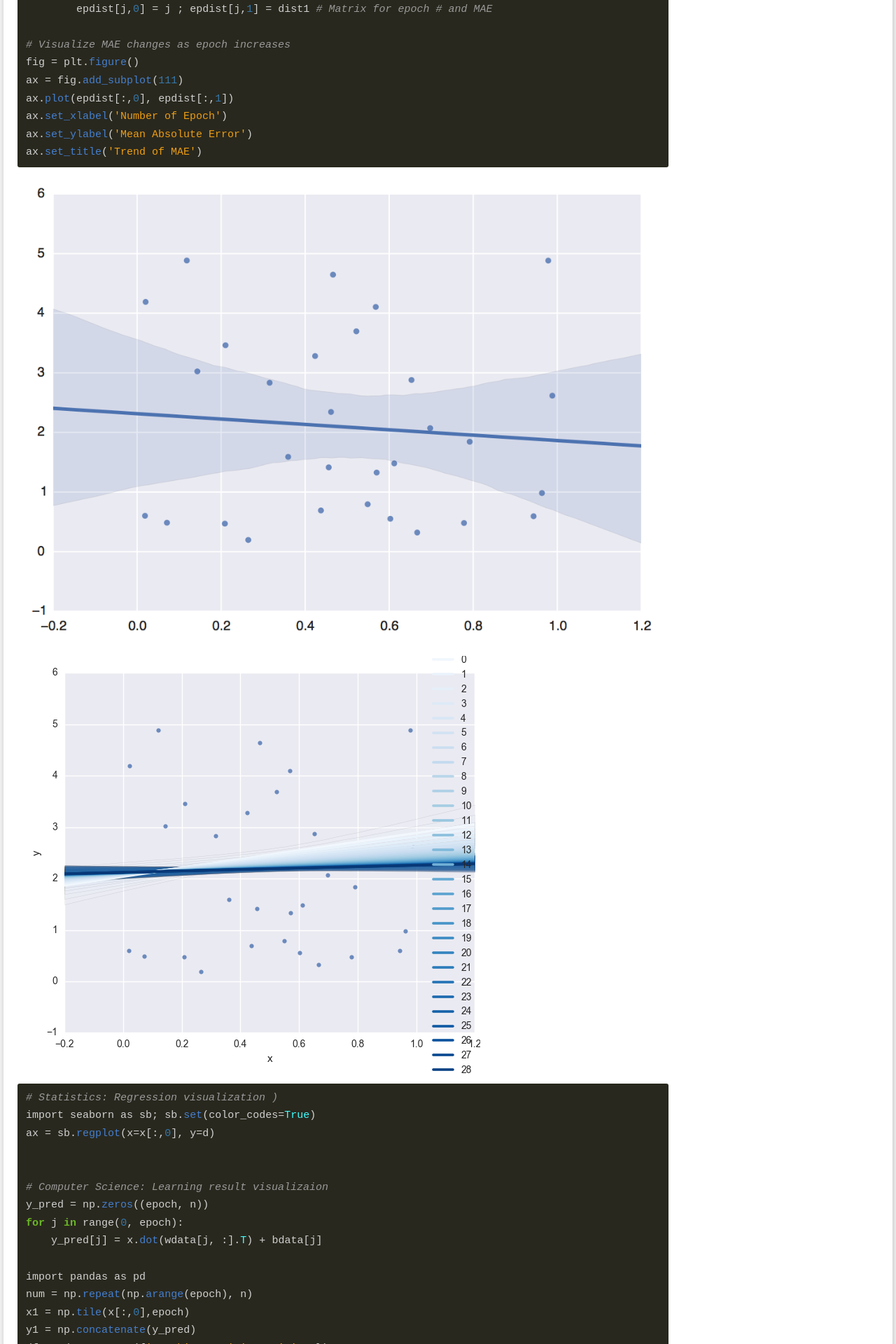
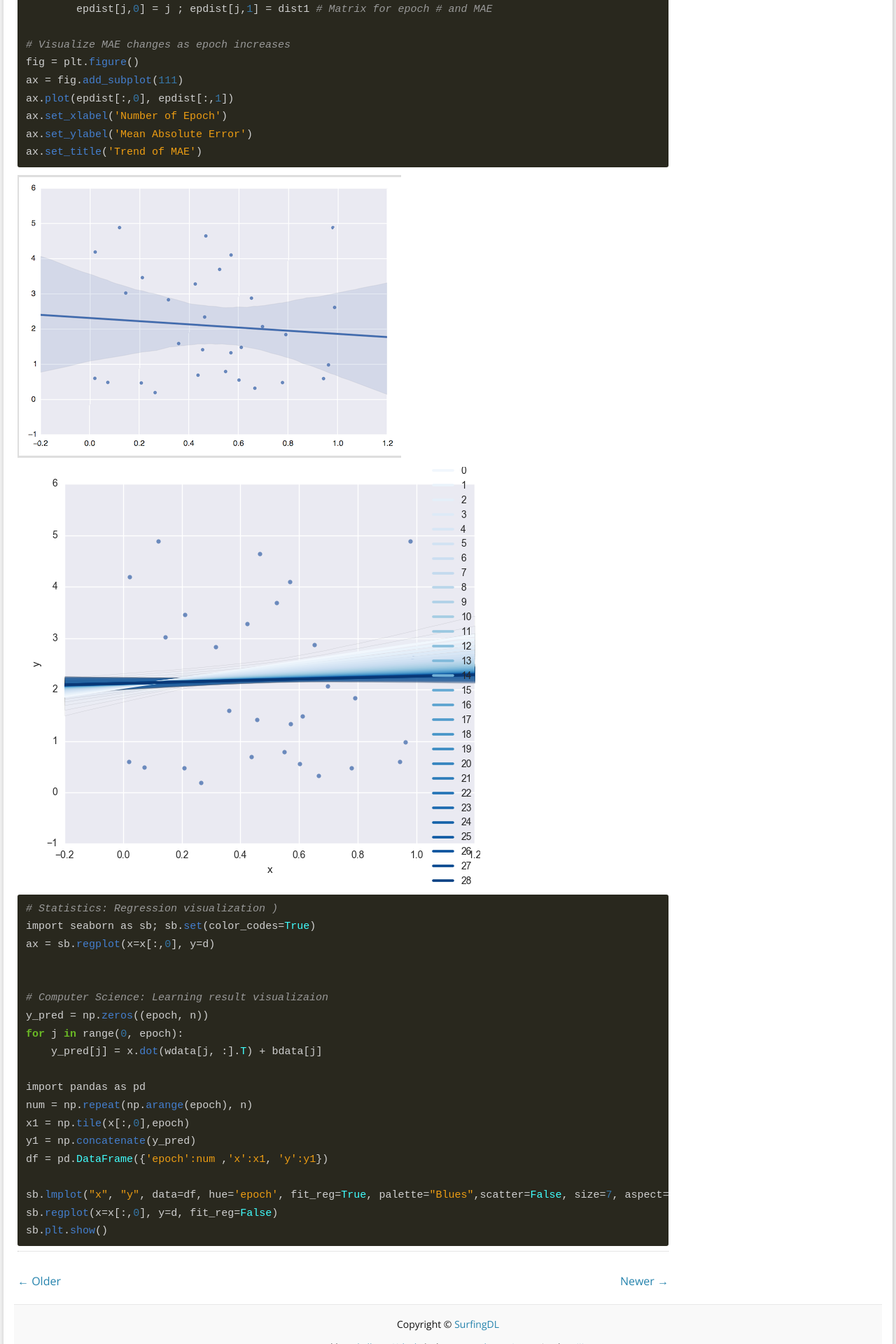
Before and after one commit to wonik/wonikjang.github.io, a Jekyll site: the page built from _posts/2017-04-30-stat_vs_cs.md, in a window 1280 px wide. Shown: the part 3215-5135 px from the top of the page at 70% size. Built offline with Jekyll 4.4.1, drawn with Linux system fonts in a browser that asks for light colours; nearby versions of some CDN libraries; comment, search, counter and statistics services are not loaded.

Commit message:
Update 2017-04-30-stat_vs_cs.md

```diff
--- a/_posts/2017-04-30-stat_vs_cs.md
+++ b/_posts/2017-04-30-stat_vs_cs.md
@@ -94,7 +94,7 @@ ax.set_ylabel('Mean Absolute Error')
 ax.set_title('Trend of MAE')
 {% endhighlight %}
 
-![regplot](/result_images/regplot.png  "regplot")
+![regplot2](/result_images/regplot2.png  "regplot2")
 
 ![learning_plot](/result_images/learning_plot.png  "learning_plot")
 
```
